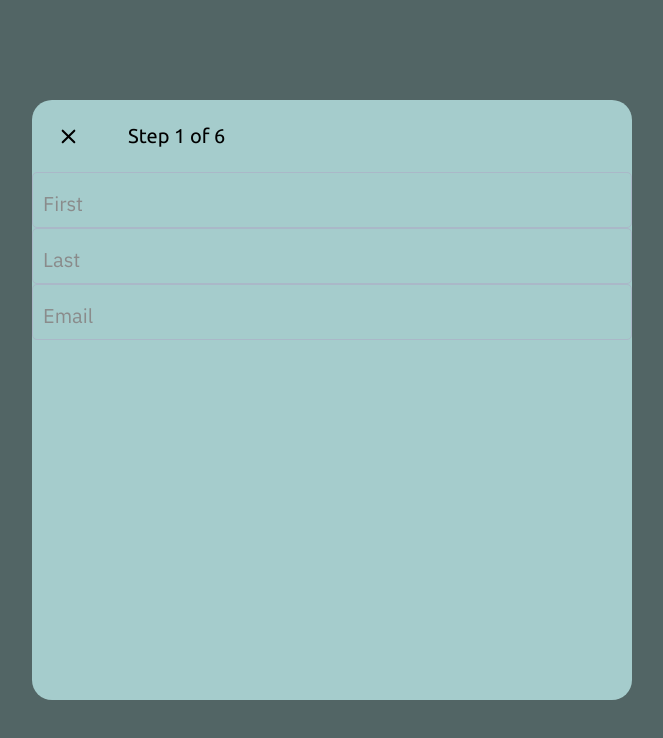
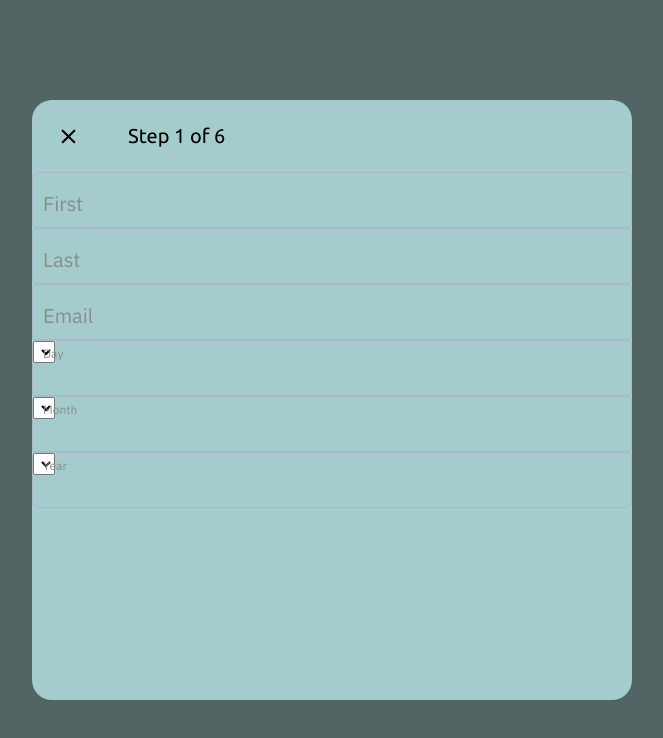
Before and after one commit to Kribbz0r/TwitterFrontend, a React (Create React App) app: page / in a window 1280 px wide. Both pictures are taken after a click on the element 376 px from the left and 136 px from the top of the page. Shown: the top 738 px of the page, without its empty margins (308-971 px from the left). Built offline with nearby package versions, Linux system fonts and the light colour scheme.

Commit message:
adds initial functionality for date selection

```diff
--- /dev/null
+++ b/src/components/validatedInput/ValidatedDateSelector.tsx
@@ -0,0 +1,40 @@
+import React, { useState } from "react";
+import { StyledInputBox, StyledInputLabel } from "./StyledInput";
+
+interface ValidatedDateSelectorProps {
+    style: string;
+    valid: boolean;
+    name: string;
+    dropDown(): React.ReactElement[]
+}
+
+
+export const ValidatedDateSelector: React.FC<ValidatedDateSelectorProps> = ({ style, valid, name, dropDown }) => {
+
+    const [active, setActive] = useState<boolean>(false);
+    const [value, setValue] = useState<number>(0);
+
+    const changeValue = (e: React.ChangeEvent<HTMLSelectElement>) => {
+        console.log("Dispatch change");
+        console.log("value: ", e.target.value);
+        setValue(+e.target.value)
+    }
+
+    const toggleAvtive = (e: React.FocusEvent<HTMLSelectElement>) => {
+        setActive(!active);
+    }
+
+    return (
+        <div className={style}>
+            <StyledInputBox active={active} valid={valid}>
+                <StyledInputLabel color="gray" active={true} valid={valid}>
+                    {name}
+                </StyledInputLabel>
+                <select onChange={() => { }} onFocus={toggleAvtive} onBlur={toggleAvtive}>
+                    {dropDown()}
+                </select>
+            </StyledInputBox>
+
+        </div>
+    )
+}
--- a/src/features/register/components/registerModal/forms/FormOne.tsx
+++ b/src/features/register/components/registerModal/forms/FormOne.tsx
@@ -2,6 +2,7 @@ import React, { useState, useEffect } from 'react'
 import { ValidateName } from '../../../../../services/Validators';
 import { ValidatedInput } from '../../../../../components/validatedInput/ValidatedInput';
 import './formOne.css'
+import { RegisterDateInput } from '../registerDateInput/RegisterDateInput';
 
 interface FormOneState {
     firstName: string;
@@ -35,7 +36,7 @@ export const FormOne: React.FC = () => {
                 <ValidatedInput name={"firstName"} label={"First"} errorMessage='What is your name' changeValue={updateUser} validator={ValidateName}></ValidatedInput>
                 <ValidatedInput name={"lastName"} label={"Last"} errorMessage='What is your surname' changeValue={updateUser} validator={ValidateName}></ValidatedInput>
                 <ValidatedInput name={"email"} label={"Email"} errorMessage='Please enter a valid email' changeValue={updateUser} validator={() => true}></ValidatedInput>
-
+                <RegisterDateInput />
             </div>
 
         </div>
--- /dev/null
+++ b/src/features/register/components/registerModal/registerDateInput/RegisterDateInput.tsx
@@ -0,0 +1,32 @@
+import React from "react";
+import { ValidatedDateSelector } from "../../../../../components/validatedInput/ValidatedDateSelector";
+
+
+
+export const RegisterDateInput: React.FC = () => {
+    return (
+        <div className="registerDate">
+            <ValidatedDateSelector
+                style={"validatedDay"}
+                valid={true}
+                name={"Day"}
+                dropDown={
+                    () => { return [] }
+                } />
+            <ValidatedDateSelector
+                style={"validatedMonth"}
+                valid={true}
+                name={"Month"}
+                dropDown={
+                    () => { return [] }
+                } />
+            <ValidatedDateSelector
+                style={"validatedYear"}
+                valid={true}
+                name={"Year"}
+                dropDown={
+                    () => { return [] }
+                } />
+        </div>
+    );
+}
--- a/src/features/utils/GlogalInterfaces.tsx
+++ b/src/features/utils/GlogalInterfaces.tsx
@@ -20,6 +20,12 @@ export interface StyledInputProps {
     color?: string;
 }
 
+export interface DateOfBirth {
+    day: number;
+    month: number;
+    year: number;
+}
+
 export interface ValidatedInputState {
     active: boolean;
     valid: boolean;
```
